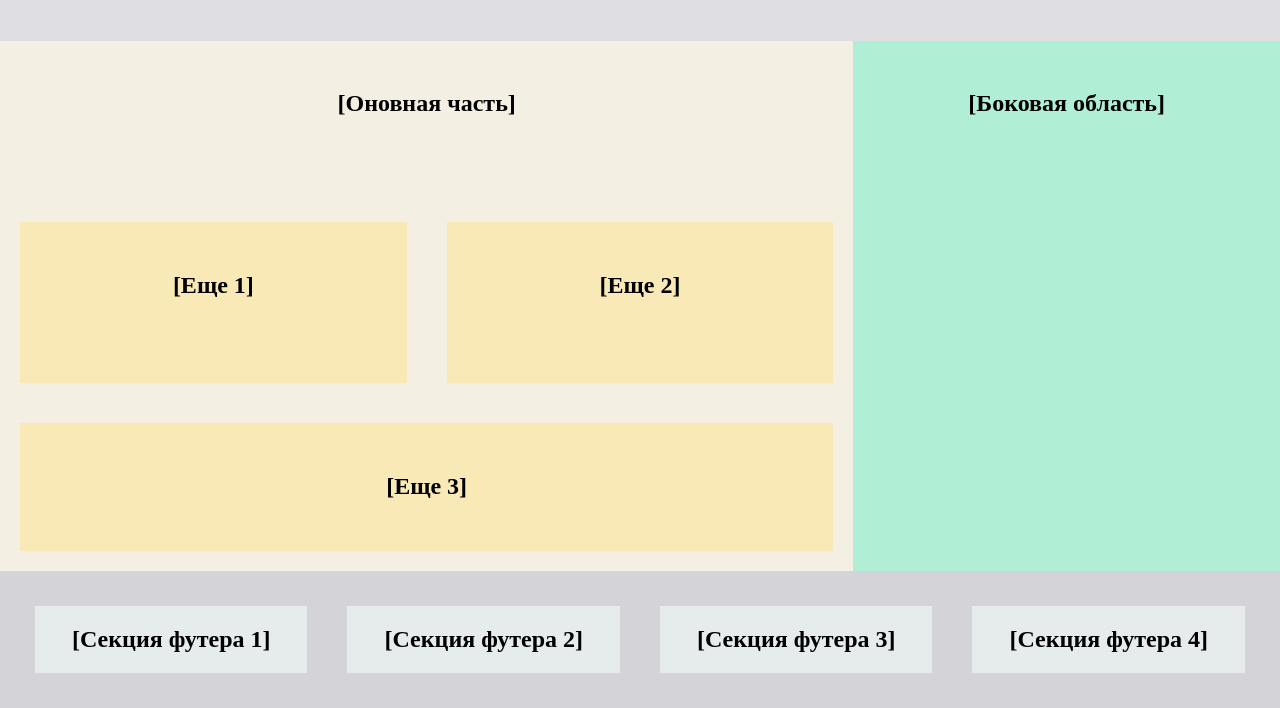
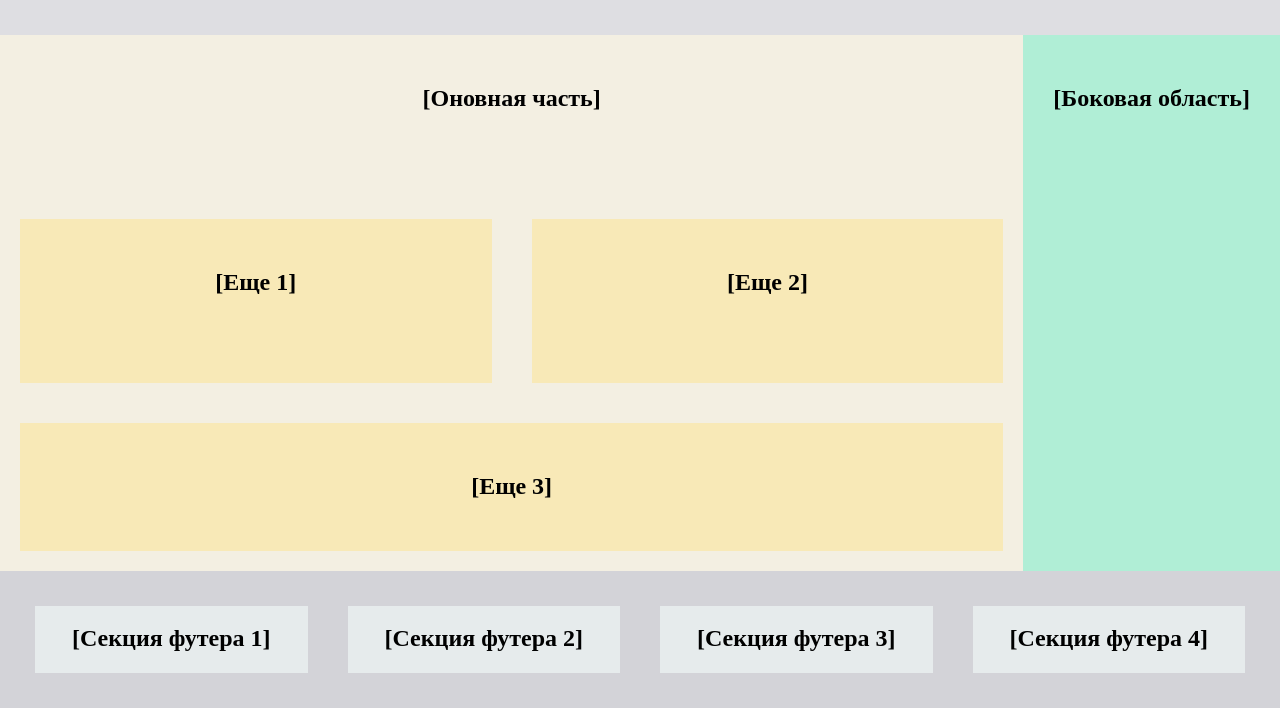
Before and after one commit to KatsiarynaKarneliuk/front, a plain HTML site: page project/gridAdapt/gridAdapt.html in a window 1280 px wide. Shown: the part 92-800 px from the top of the page. Drawn offline with Linux system fonts and the light colour scheme.

Commit message:
adaptiv was changed

```diff
--- a/project/gridAdapt/style.css
+++ b/project/gridAdapt/style.css
@@ -1,40 +1,39 @@
 .header {
-    grid-row: 1 / 2;
-    grid-column: 1 / 3;
+    grid-area: header;
     background-color: #dedee2;
     text-align: center;
     padding: 30px;
 }
 
 .sidebar {
-    grid-row: 2 / 5;
-    grid-column: 2 / 3;
+    grid-area: sidebar;
     background-color: #b0eed6;
     text-align: center;
     padding: 30px;
 }
 
 .main {
-    grid-row: 2 / 5;
-    grid-column: 1 /2;
+    grid-area: main;
     display: grid;
     grid-template-columns: 1fr 1fr;
     grid-template-rows: repeat(3, 1fr);
     grid-row-gap: 20px;
     grid-column-gap: 40px;
+    grid-template-areas:
+        "content-1 content-1"
+        "content-2 content-3"
+        "content-4 content-4"
 }
 
 .content-1 {
-    grid-row: 1/ 2;
-    grid-column: 1 /3;
+    grid-area: content-1;
     text-align: center;
     padding: 30px;
 
 }
 
 .content-2 {
-    grid-row: 2 / 3;
-    grid-column: 1/ 2;
+    grid-area: content-2;
     background-color: #f8e9b7;
     text-align: center;
     padding: 30px;
@@ -42,8 +41,7 @@
 }
 
 .content-3 {
-    grid-row: 2/ 3;
-    grid-column: 2/ 3;
+    grid-area: content-3;
     background-color: #f8e9b7;
     text-align: center;
     padding: 30px;
@@ -51,8 +49,7 @@
 }
 
 .content-4 {
-    grid-row: 3/ 4;
-    grid-column: 1 /3;
+    grid-area: content-4;
     background-color: #f8e9b7;
     text-align: center;
     padding: 30px;
@@ -61,14 +58,15 @@
 
 @media screen and (min-width:1024px) {
     .footer {
-        grid-row: 5/ 6;
-        grid-column: 1/ 3;
+        grid-area: footer;
         display: grid;
         grid-template-columns: 1fr 1fr 1fr 1fr;
         grid-template-rows: 1fr;
         background-color: #d3d3d8;
         text-align: center;
         padding: 15px;
+        grid-template-areas:
+            "footer_section1 footer_section2 footer_section3 footer_section4"
     }
 
     .container {
@@ -78,6 +76,14 @@
         grid-template-columns: 2fr 1fr;
         grid-template-rows: 1fr 2fr 1fr 1fr 1fr;
         background-color: #f3efe2;
+        grid-template-areas:
+            "header header header"
+            "main main sidebar"
+            "main main sidebar"
+            "main main sidebar"
+            "main main sidebar"
+            "main main sidebar"
+            "footer footer footer"
     }
 }
 
@@ -93,6 +99,12 @@
         grid-template-columns: 2fr;
         grid-template-rows: 1fr 2fr 1fr 1fr;
         background-color: #f3efe2;
+        grid-template-areas:
+            "header header "
+            "main main"
+            "main main"
+            "sidebar sidebar"
+            "sidebar sidebar"
     }
 }
 
@@ -106,35 +118,38 @@
         width: 100vw;
         height: 100vh;
         grid-template-columns: 2fr;
-        grid-template-rows: 1fr;
+        rid-template-rows: 1fr 2fr 1fr 1fr;
         background-color: #f3efe2;
+        grid-template-areas:
+            "header header "
+            "main main"
+            "main main"
+            "sidebar sidebar"
+            "sidebar sidebar"
     }
 }
 
+
 .footer_section1 {
-    grid-row: 1 / 2;
-    grid-column: 1/ 2;
+    grid-area: footer_section1;
     background-color: #e6ebec;
     margin: 20px;
 }
 
 .footer_section2 {
-    grid-row: 1 / 2;
-    grid-column: 2/ 3;
+    grid-area: footer_section2;
     background-color: #e6ebec;
     margin: 20px;
 }
 
 .footer_section3 {
-    grid-row: 1 / 2;
-    grid-column: 3/ 4;
+    grid-area: footer_section3;
     background-color: #e6ebec;
     margin: 20px;
 }
 
 .footer_section4 {
-    grid-row: 1 / 2;
-    grid-column: 4/ 5;
+    grid-area: footer_section4;
     background-color: #e6ebec;
     margin: 20px;
 }
```
